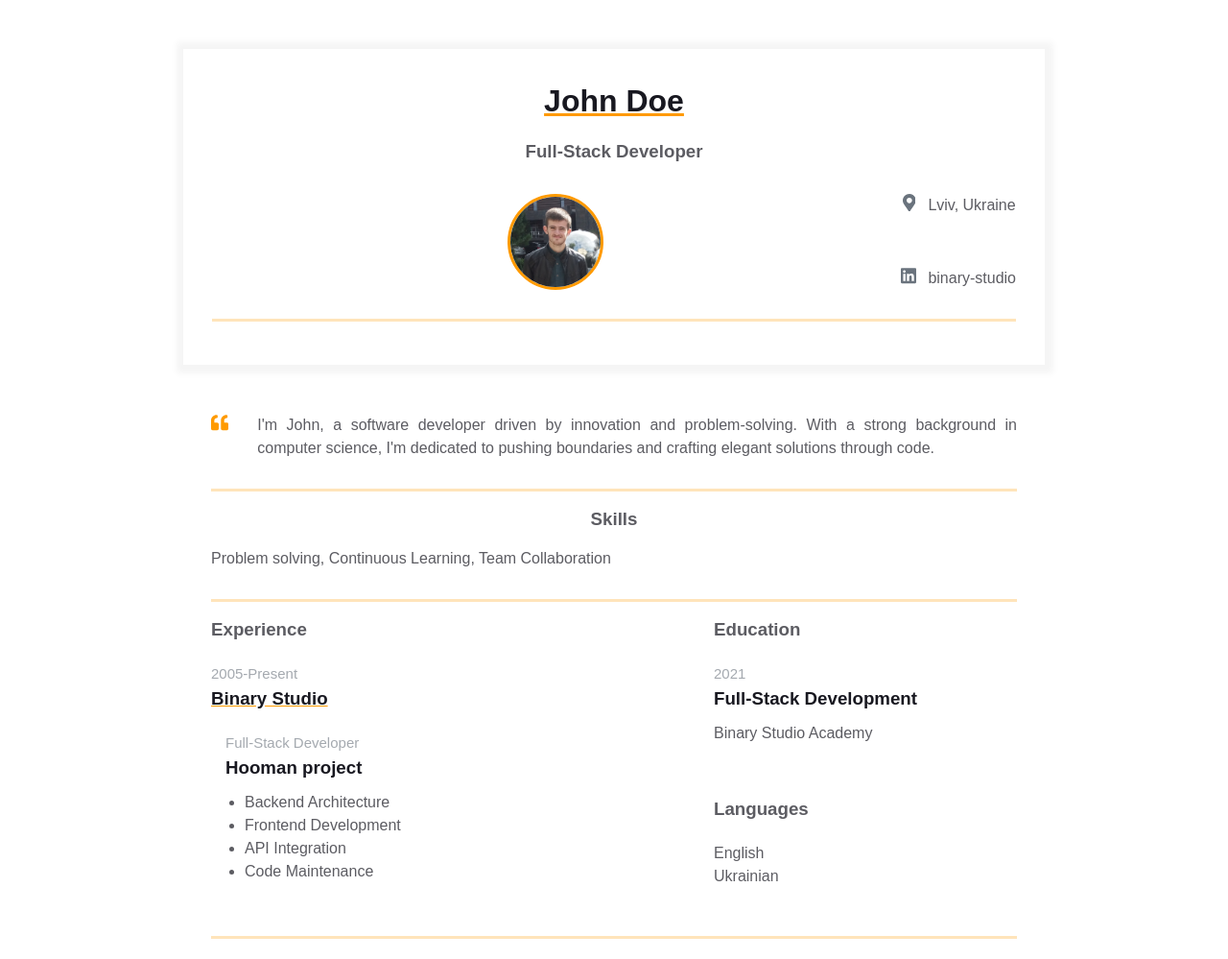
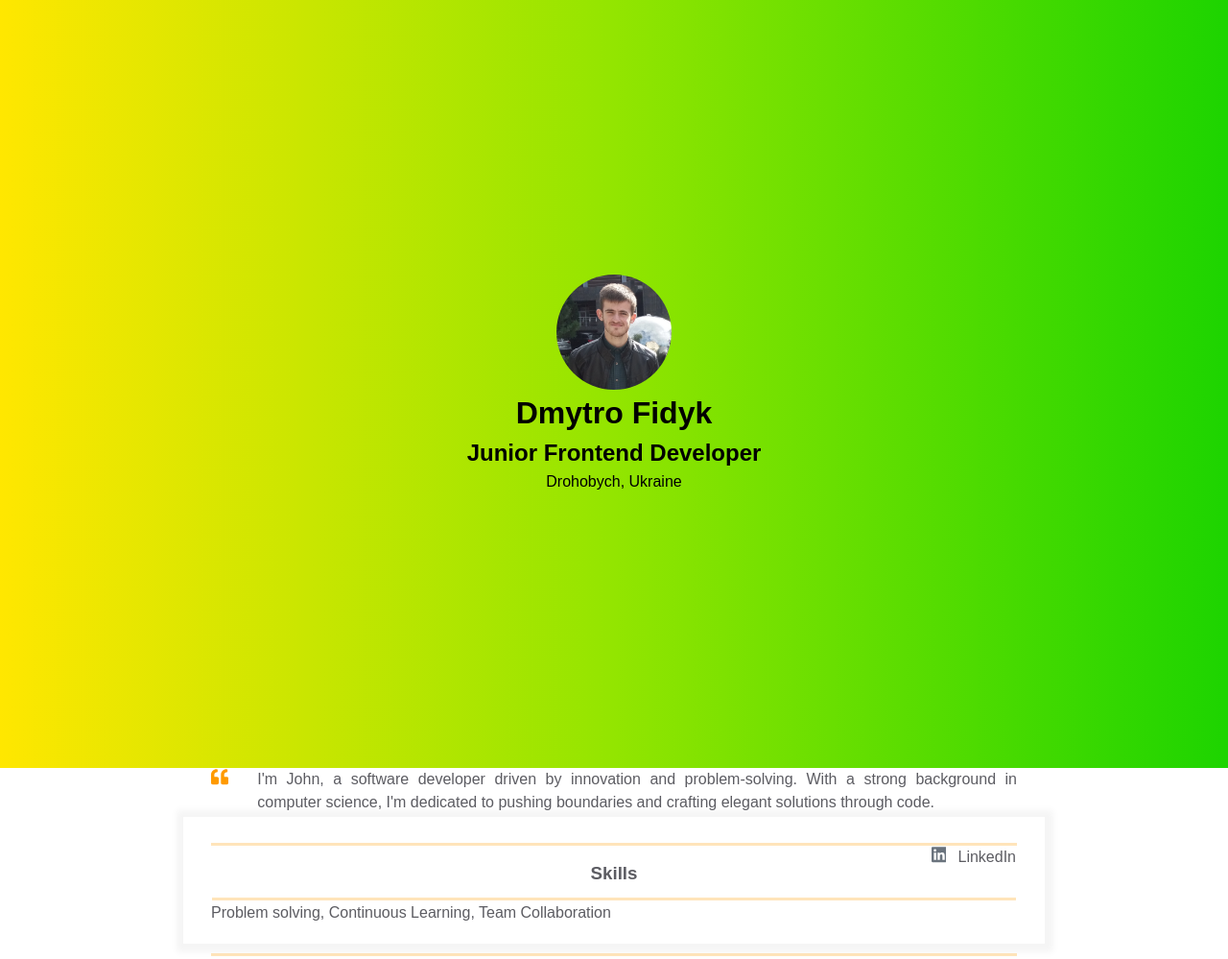
Before and after one commit to DmytroFidyk/homepage, a plain HTML site: page index.html in a window 1280 px wide. Shown: the top 999 px of the page at 96% size. Drawn offline with Linux system fonts and the light colour scheme.

Commit message:
Changed block with main information

```diff
--- a/index.html
+++ b/index.html
@@ -8,41 +8,23 @@
   </head>
   <body>
     <main>
+      <div class="hero">
+        <div class="hero_content">
+          <div class="photo_container">
+            <img class="photo" src="assets/avatar.png" alt="My photo"/>
+          </div>
+          <h1 class="main-title">Dmytro Fidyk</h1>
+          <h2 class="subtitle">Junior Frontend Developer</h2>
+          <span class="location">Drohobych, Ukraine</span>
+        </div>
+      </div>
+
       <div class="resume">
         <div class="container">
           <div class="resume__block">
-            <h1 class="contact-info__header">John Doe</h1>
-            <h3 class="contact-info__sub-header">Full-Stack Developer</h3>
-
             <div class="contact_info_container fh">
               <div class="contact-info__block"></div>
-
-              <div class="contact-info__block contact-info__block--center">
-                <img
-                  class="contact-info__avatar"
-                  src="assets/avatar.png"
-                  alt="Avatar"
-                />
-              </div>
-
               <div class="contact-info__block">
-                <a href="" rel="author" class="contact-info__item">
-                  <div class="contact-info__item-icon-wrapper">
-                    <svg
-                      class="contact-info__item-icon"
-                      xmlns="http://www.w3.org/2000/svg"
-                      viewBox="0 0 384 512"
-                    >
-                      <path
-                        d="M172.268 501.67C26.97 291.031 0 269.413 0 192 0 85.961 85.961 0 192
-                        0s192 85.961 192 192c0 77.413-26.97 99.031-172.268 309.67-9.535
-                        13.774-29.93 13.773-39.464 0zM192 272c44.183 0 80-35.817
-                        80-80s-35.817-80-80-80-80 35.817-80 80 35.817 80 80 80z"
-                      ></path>
-                    </svg>
-                  </div>
-                  <span>Lviv, Ukraine</span>
-                </a>
                 <a
                   href="https://ua.linkedin.com/company/binary-studio_241166"
                   rel="author"
@@ -65,7 +47,7 @@
                       ></path>
                     </svg>
                   </div>
-                  <span>binary-studio</span>
+                  <span>LinkedIn</span>
                 </a>
               </div>
             </div>
--- a/styles.css
+++ b/styles.css
@@ -16,6 +16,45 @@ body {
     --icon-color: #6a737d;
     --border-color: #ff9a0045;
     --text-decoration-color: #ff9a00;
+    width: 100%;
+    height: 100vh;
+}
+
+main {
+    width: 100%;
+    height: 100%;
+}
+
+.hero {
+    width: 100%;
+    height: 100%;
+    display: flex;
+    align-items: center;
+    justify-content: center;
+    background: rgb(2,0,36);
+    background: linear-gradient(90deg, rgba(2,0,36,1) 0%, rgba(255,231,0,1) 0%, rgba(147,229,0,1) 50%, rgba(29,212,0,1) 100%);
+}
+
+.hero_content {
+    display: flex;
+    flex-direction: column;
+    align-items: center;
+    justify-content: center;
+}
+
+.photo_container {
+    width: 120px;
+    height: 120px;
+    border-radius: 50%;
+    /*border: 4px solid rgb(35, 185, 35);*/
+    overflow: hidden;
+    display: flex;
+    align-items: center;
+    justify-content: center;
+}
+
+.photo {
+    width: 140px;
 }
 
 .container {
```
